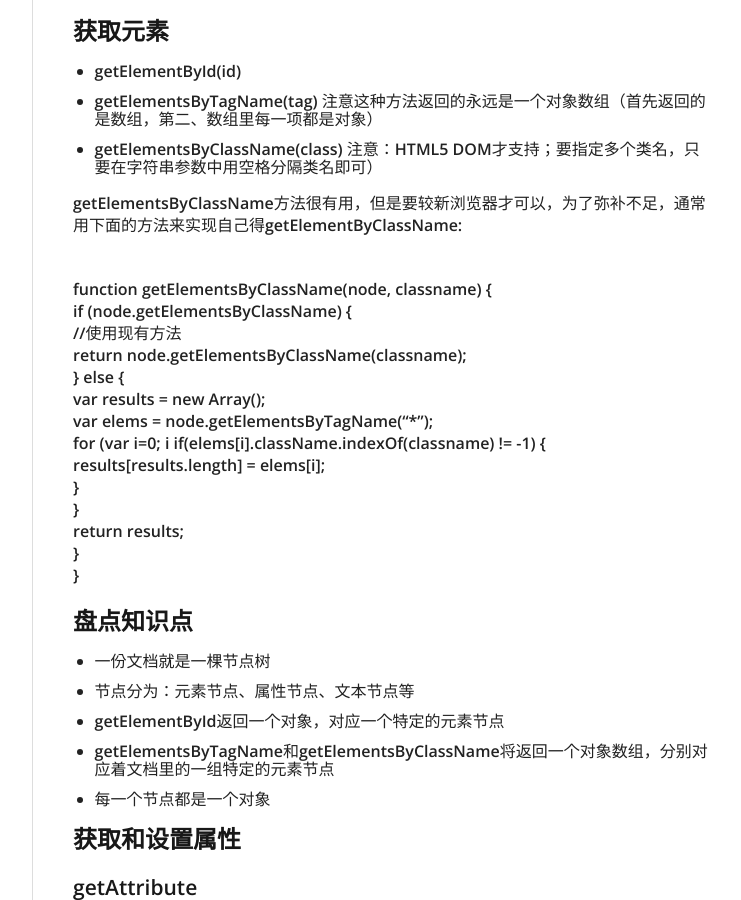
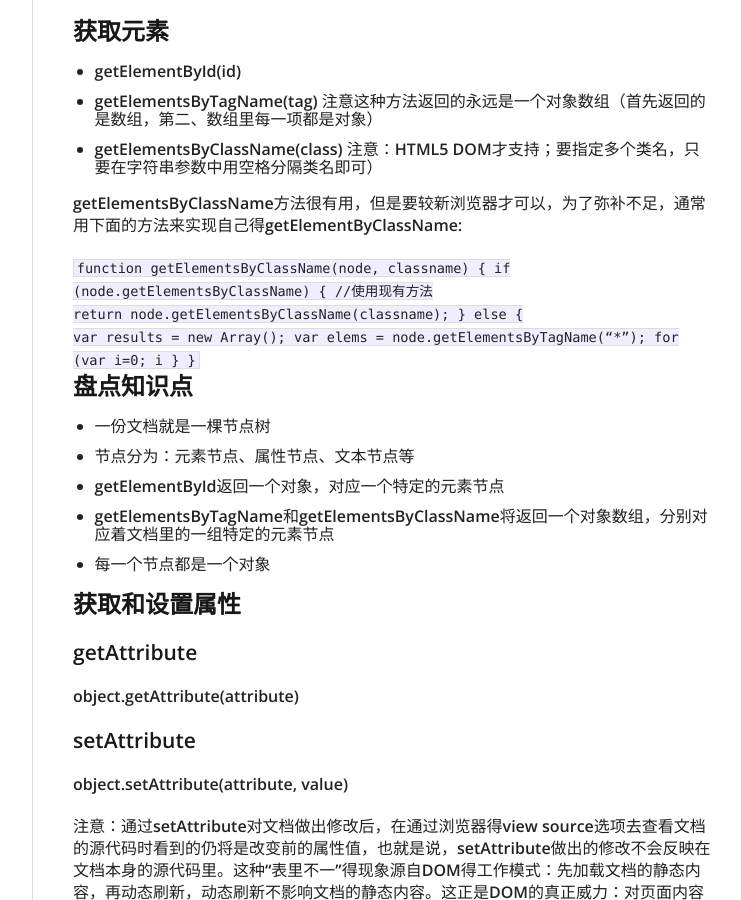
Before and after one commit to fantaghiro/fantaghiro.github.io, a Jekyll site: the page built from _posts/2014-04-06-JavaScript-DOM-Coding-Arts.html, in a window 1280 px wide and 900 px high, scrolled down 7630 px. Shown: the whole window, without its empty margins (378-1119 px from the left). Built offline with Jekyll 4.4.1, drawn with Linux system fonts in a browser that asks for light colours; nearby versions of some CDN libraries; comment, search, counter and statistics services are not loaded.

Commit message:
Update 2014-04-06-JavaScript-DOM-Coding-Arts.html

```diff
--- a/_posts/2014-04-06-JavaScript-DOM-Coding-Arts.html
+++ b/_posts/2014-04-06-JavaScript-DOM-Coding-Arts.html
@@ -421,23 +421,23 @@ message += year;</p>
 
 <p>getElementsByClassName方法很有用，但是要较新浏览器才可以，为了弥补不足，通常用下面的方法来实现自己得getElementByClassName:</p>
 
-<p>{{% highlight js linenos %}} <br>
-function getElementsByClassName(node, classname) { <br>
-  if (node.getElementsByClassName) { <br>
+<code>
+function getElementsByClassName(node, classname) {
+  if (node.getElementsByClassName) {
     //使用现有方法 <br>
-    return node.getElementsByClassName(classname); <br>
+    return node.getElementsByClassName(classname);
   } else { <br>
-    var results = new Array(); <br>
-    var elems = node.getElementsByTagName(“*”); <br>
-    for (var i=0; i<elems.length; i++)="" {="" <br="">
-      if(elems[i].className.indexOf(classname) != -1) { <br>
-        results[results.length] = elems[i]; <br>
-      } <br>
-    } <br>
+    var results = new Array();
+    var elems = node.getElementsByTagName(“*”);
+    for (var i=0; i<elems.length; i++) {
+      if(elems[i].className.indexOf(classname) != -1) {
+        results[results.length] = elems[i];
+      }
+    }
     return results; <br>
-  } <br>
-} <br>
-{{% endhighlight %}}</elems.length;></p>
+  }
+}
+</code>
 
 <h2 id="盘点知识点">盘点知识点</h2>
 
```
